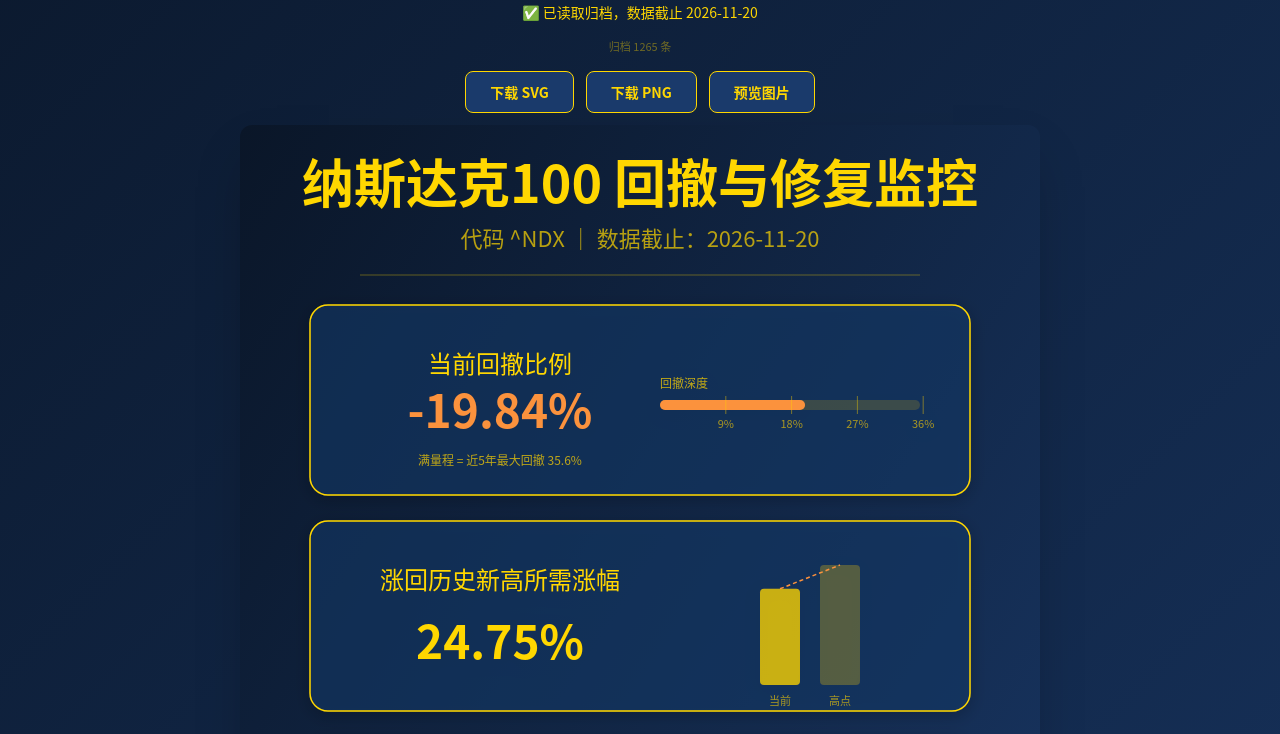
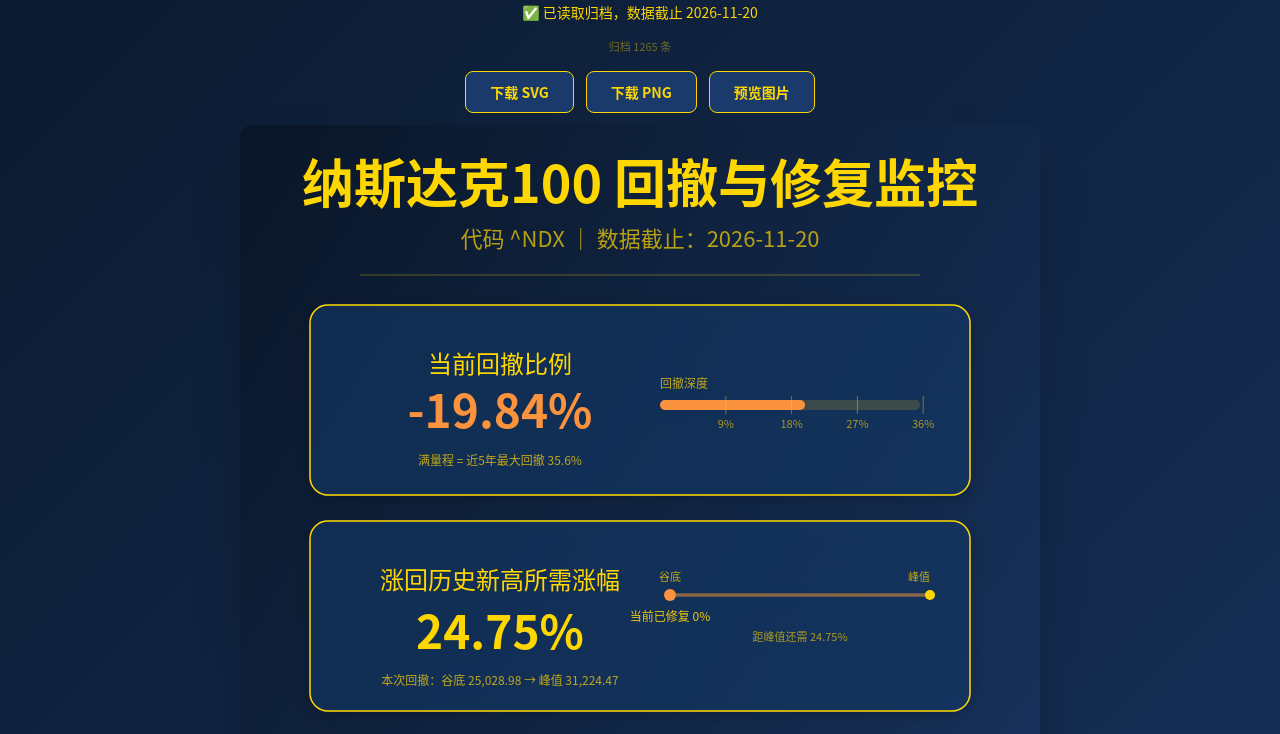
Before and after one commit to axmiao/ndx-spx, a Vue app: page / in a window 1280 px wide. Shown: the part 420-1154 px from the top of the page. Built offline with nearby package versions, Linux system fonts and the light colour scheme.

Commit message:
feat(svg):增加修复进度条

```diff
--- a/src/components/MonitorSvg.vue
+++ b/src/components/MonitorSvg.vue
@@ -13,7 +13,8 @@ const props = defineProps({
   maxDrawdownText: { type: String, default: '' },
   theme: { type: String, default: 'dark' },
   vix: { type: Object, default: null },
-  loading: { type: Boolean, default: false }
+  loading: { type: Boolean, default: false },
+  events: { type: Array, default: () => [] }
 })
 
 const svgRef = ref(null)
@@ -118,6 +119,24 @@ const recoveryRatio = computed(() => {
   return Math.min(c / h, 1)
 })
 
+// 本次回撤的修复进度：谷底 → 当前 → 峰值
+const recoveryScale = computed(() => {
+  const events = props.events || []
+  const lastOpen = [...events].reverse().find(e => !e.recovered)
+  const h = Number(props.metrics.highPoint)
+  const c = Number(props.metrics.latestClose)
+  if (!h || !c) return null
+
+  // 如果有未修复事件，用它的 peak/trough；否则用历史高点 + 当前价近似
+  const peak = lastOpen ? lastOpen.peakClose : h
+  const trough = lastOpen ? lastOpen.troughClose : c
+  if (!peak || !trough || peak <= trough) return null
+
+  const range = peak - trough
+  const progress = Math.min(Math.max((c - trough) / range, 0), 1) // 0–1
+  return { peak, trough, current: c, progress, gapPct: ((peak - c) / c) * 100 }
+})
+
 defineExpose({ svgRef })
 
 function onDownloadSvg() {
@@ -219,15 +238,36 @@ onUnmounted(() => {
 
           <!-- 左侧文字 -->
           <text x="260" y="464" text-anchor="middle" font-size="24" :fill="palette.text" font-family="Microsoft YaHei, Noto Sans CJK SC, Source Han Sans SC, sans-serif">涨回历史新高所需涨幅</text>
-          <text x="260" y="534" text-anchor="middle" font-size="46" font-weight="bold" :fill="palette.text" font-family="Microsoft YaHei, Noto Sans CJK SC, Source Han Sans SC, sans-serif">{{ recoveryText }}</text>
+          <text x="260" y="524" text-anchor="middle" font-size="46" font-weight="bold" :fill="palette.text" font-family="Microsoft YaHei, Noto Sans CJK SC, Source Han Sans SC, sans-serif">{{ recoveryText }}</text>
+          <text v-if="recoveryScale" x="260" y="560" text-anchor="middle" font-size="12" :fill="palette.textDim" :opacity="palette.dimOpacity" font-family="Microsoft YaHei, Noto Sans CJK SC, Source Han Sans SC, sans-serif">
+            本次回撤：谷底 {{ fmtNum(recoveryScale.trough) }} → 峰值 {{ fmtNum(recoveryScale.peak) }}
+          </text>
 
-          <!-- 右侧柱状对比 -->
-          <g :transform="`translate(520, 440)`">
-            <rect x="0" :y="120 - recoveryRatio * 120" width="40" :height="recoveryRatio * 120" :fill="palette.accent" opacity="0.75" rx="4" />
-            <rect x="60" y="0" width="40" height="120" :fill="palette.grid" opacity="0.25" rx="4" />
-            <line x1="20" :y1="120 - recoveryRatio * 120" x2="80" y1="0" :stroke="drawdownColor" stroke-width="1.5" stroke-dasharray="4 3" />
-            <text x="20" y="140" text-anchor="middle" font-size="11" :fill="palette.textDim" opacity="0.6">当前</text>
-            <text x="80" y="140" text-anchor="middle" font-size="11" :fill="palette.textDim" opacity="0.6">高点</text>
+          <!-- 右侧：本次回撤修复进度（谷底 → 当前 → 峰值） -->
+          <g v-if="recoveryScale" :transform="`translate(430, 470)`">
+            <!-- 轨道：谷底到峰值 -->
+            <line x1="0" y1="0" x2="260" y2="0" :stroke="palette.grid" stroke-width="2" opacity="0.2" />
+            <!-- 已修复部分：谷底到当前 -->
+            <line x1="0" y1="0" :x2="recoveryScale.progress * 260" y2="0" :stroke="palette.accent" stroke-width="4" />
+            <!-- 未修复部分：当前到峰值 -->
+            <line :x1="recoveryScale.progress * 260" y1="0" x2="260" y2="0" :stroke="drawdownColor" stroke-width="4" opacity="0.35" />
+
+            <!-- 三个节点 -->
+            <circle cx="0" cy="0" r="5" :fill="palette.textDim" />
+            <circle :cx="recoveryScale.progress * 260" cy="0" r="6" :fill="drawdownColor" />
+            <circle cx="260" cy="0" r="5" :fill="palette.textDim" />
+
+            <!-- 标签 -->
+            <text x="0" y="-14" text-anchor="middle" font-size="11" :fill="palette.textDim" opacity="0.7">谷底</text>
+            <text x="260" y="-14" text-anchor="end" font-size="11" :fill="palette.textDim" opacity="0.7">峰值</text>
+
+            <!-- 进度文字 -->
+            <text :x="recoveryScale.progress * 260" y="26" text-anchor="middle" font-size="12" :fill="palette.text" opacity="0.9">
+              当前已修复 {{ (recoveryScale.progress * 100).toFixed(0) }}%
+            </text>
+            <text x="130" y="46" text-anchor="middle" font-size="11" :fill="palette.textDim" opacity="0.6">
+              距峰值还需 {{ recoveryText }}
+            </text>
           </g>
         </g>
 
--- a/src/views/MonitorPage.vue
+++ b/src/views/MonitorPage.vue
@@ -303,6 +303,7 @@ onMounted(async () => {
       :theme="theme"
       :vix="vix"
       :loading="loading"
+      :events="events"
     />
 
     <DrawdownChart :series="series" :compare-data="compareData" />
```
